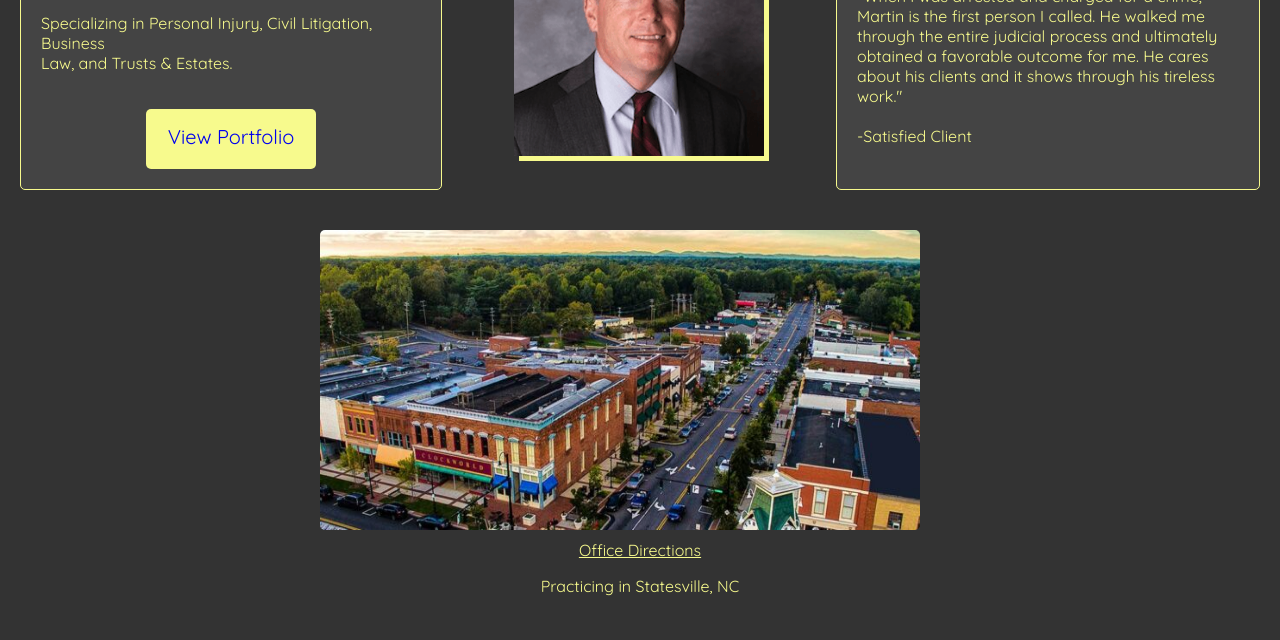
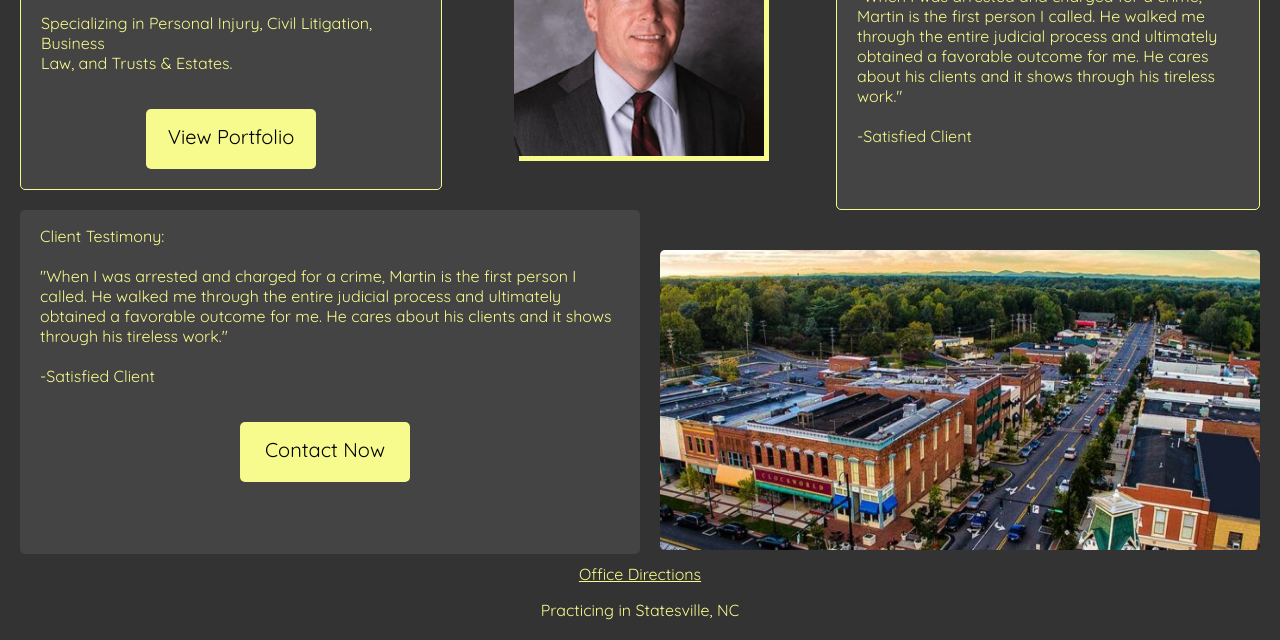
Before and after one commit to trickyhat9/trickyhat9.github.io, a plain HTML site: page index.html in a window 1280 px wide. Shown: the part 363-1003 px from the top of the page. Before the commit the page ends 979 px from the top, so only its background shows below. Drawn offline with Linux system fonts and the light colour scheme.

Commit message:
added index content
-added extra client testimony container next to statesville pic

```diff
--- a/index.html
+++ b/index.html
@@ -36,7 +36,18 @@
         </div>
     </div>
     <div class="flex-container-5">
-        <img class="statesville" src="images/statesville.jpg">
+        <div class="flex-container-test">
+            <p class="review2">Client Testimony:<br><br>"When I was arrested and charged for a crime, Martin is the first person I called. He walked me through
+                the entire judicial process and ultimately obtained a favorable outcome for me. He cares about his clients
+                and it shows through his tireless work."<br><br>
+                -Satisfied Client</p>
+            <a class="contactButton" href="/contact.html">Contact Now</a>
+
+        </div>
+        <div>
+            <img class="statesville" src="images/statesville.jpg"></div>
+        </div>
+    <div class="flex-container-6">
         <a href="https://www.google.com/maps?rlz=1C1ONGR_enUS1070US1070&gs_lcrp=EgZjaHJvbWUyBggAEEUYOTINCAEQLhivARjHARiABDIICAIQABgWGB4yCggDEAAYgAQYogQyCggEEAAYgAQYogQyCggFEAAYgAQYogQyBggGEEUYPdIBCDM5NTJqMGo5qAIAsAIB&um=1&ie=UTF-8&fb=1&gl=us&sa=X&geocode=KeGe2MuDWVGIMc7BhpxVwzvX&daddr=117+Kelly+St,+Statesville,+NC+28677" class="directions">Office Directions</a>
         <p class="caption">Practicing in Statesville, NC</p>
     </div>
--- a/style.css
+++ b/style.css
@@ -92,6 +92,7 @@ nav {
 }
 
 .flex-container-2 {
+    margin-bottom: 20px;
     border: 1px solid rgb(247, 250, 141);
     margin-top: 10px;
     display: flex;
@@ -136,11 +137,38 @@ nav {
 
 .flex-container-5 {
     display: flex;
+    flex-direction: row;
+}
+
+.flex-container-6 {
+    display: flex;
     flex-direction: column;
 }
 
+.flex-container-test {
+    margin-left: 20px;
+    display: flex;
+    flex-direction: column;
+    color: rgb(247, 250, 141);
+    background-color: #444444;
+    border-radius: 5px;
+    transform: scale(1); /* Initial scale */
+    transition: transform 0.5s ease, background-image 0.5s ease;
+}
+
+.flex-container-test:hover {
+    transform: scale(1.02);
+    transition: transform 0.5s ease, background-image 0.5s ease;
+}
+
+.review2 {
+    padding-left: 20px;
+    padding-right: 20px;
+}
+
 .statesville {
-    margin-left: 320px;
+    margin-right: 20px;
+    margin-left: 20px;
     margin-top: 40px;
     height: 300px;
     width: 600px;
@@ -194,18 +222,49 @@ nav {
     transform: scale(1); /* Initial scale */
     transition: transform 0.5s ease, background-image 0.5s ease;
     border-radius: 5px;
-     text-decoration: none;
+    text-decoration: none;
     text-align: center;
     padding-top: 15px;
+    color: black; /* Default text color */
+
 }
 
 .portfolioButton:hover {
     cursor: pointer;
     transform: scale(1.1);
+    trandsition: transform 0.5s ease, background-image 0.5s ease;
+}
+
+.portfolioButton:visited {
+    color: black; /* Maintain the same text color */
+}
+
+.contactButton {
+    width: 170px;
+    height: 60px;
+    margin-left: 220px;
+    margin-right: 125px;
+    margin-top: 20px;
+    margin-bottom: 20px;
+    background-color: rgb(247, 250, 141);
+    font-size: 20px;
+    transform: scale(1); /* Initial scale */
+    transition: transform 0.5s ease, background-image 0.5s ease;
+    border-radius: 5px;
+    text-decoration: none;
+    text-align: center;
+    padding-top: 15px;
+    color: black; /* Default text color */
+
+}
+
+.contactButton:hover {
+    cursor: pointer;
+    transform: scale(1.1);
     transition: transform 0.5s ease, background-image 0.5s ease;
 }
 
-.portfolioButton:visited {
+.contactButton:visited {
     color: black; /* Maintain the same text color */
 }
 
```
